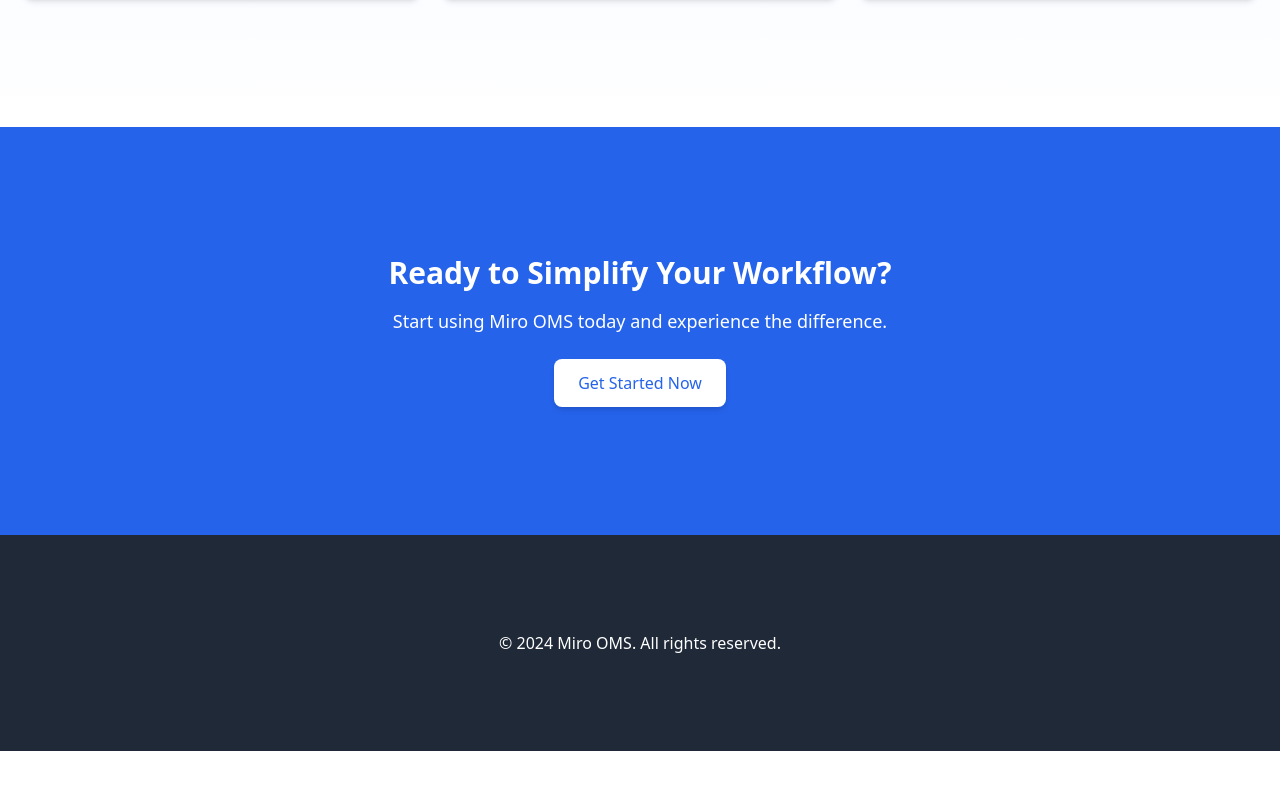
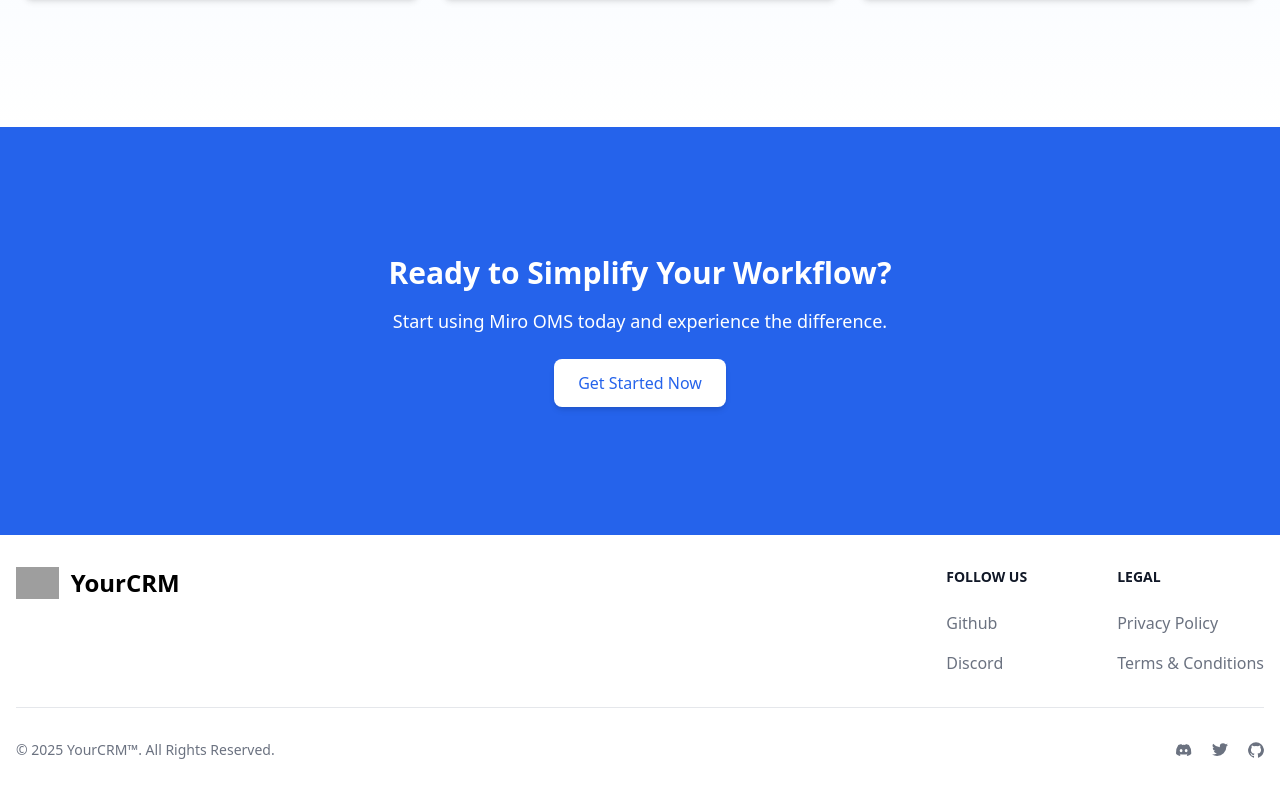
Before and after one commit to UmarBer/crm-oms, a React (Vite) app in the folder frontend/: page / in a window 1280 px wide. Shown: the part 845-1637 px from the top of the page. Before the commit the page ends 1596 px from the top, so only its background shows below. Built offline with nearby package versions, Linux system fonts and the light colour scheme; no server answers; grey boxes are pictures that could not be loaded.

Commit message:
create and add the footer component

```diff
--- a/frontend/src/App.jsx
+++ b/frontend/src/App.jsx
@@ -9,6 +9,7 @@
 import LandingPage from './Components/LandingPage';
 import Navbar from './Components/Navbar';
 import SignUpPage from './Components/SignUpPage';
+import Footer from './Components/Footer';
 import './App.css';
 
 function App() {
@@ -30,6 +31,7 @@
             <Route path="/signup" element={<SignUpPage />} />
           </Routes>
         </div>
+        <Footer />
       </Router>
     </div>
   );
--- a/frontend/src/Components/Footer.jsx
+++ b/frontend/src/Components/Footer.jsx
@@ -1,8 +1,125 @@
 function Footer() {
   return (
-    <footer className="bg-gray-800 text-white py-24 mt-0">
-      <div className="container mx-auto px-6 text-center">
-        <p>&copy; {new Date().getFullYear()} Miro OMS. All rights reserved.</p>
+    <footer className="bg-white dark:bg-gray-900">
+      <div className="mx-auto w-full max-w-screen-xl p-4 py-6 lg:py-8">
+        <div className="md:flex md:justify-between">
+          <div className="mb-6 md:mb-0">
+            <a href="https://flowbite.com/" className="flex items-center">
+              <img
+                src="https://flowbite.com/docs/images/logo.svg"
+                className="h-8 me-3"
+                alt="YourCRM Logo"
+              />
+              <span className="self-center text-2xl font-semibold whitespace-nowrap dark:text-white">
+                YourCRM
+              </span>
+            </a>
+          </div>
+          <div className="grid grid-cols-2 gap-8 sm:gap-6 sm:grid-cols-2">
+            <div>
+              <h2 className="mb-6 text-sm font-semibold text-gray-900 uppercase dark:text-white">
+                Follow us
+              </h2>
+              <ul className="text-gray-500 dark:text-gray-400 font-medium">
+                <li className="mb-4">
+                  <a
+                    href="https://github.com/UmarBer"
+                    className="hover:underline "
+                  >
+                    Github
+                  </a>
+                </li>
+                <li>
+                  <a href="https://discord.gg/" className="hover:underline">
+                    Discord
+                  </a>
+                </li>
+              </ul>
+            </div>
+            <div>
+              <h2 className="mb-6 text-sm font-semibold text-gray-900 uppercase dark:text-white">
+                Legal
+              </h2>
+              <ul className="text-gray-500 dark:text-gray-400 font-medium">
+                <li className="mb-4">
+                  <a href="#" className="hover:underline">
+                    Privacy Policy
+                  </a>
+                </li>
+                <li>
+                  <a href="#" className="hover:underline">
+                    Terms &amp; Conditions
+                  </a>
+                </li>
+              </ul>
+            </div>
+          </div>
+        </div>
+        <hr className="my-6 border-gray-200 sm:mx-auto dark:border-gray-700 lg:my-8" />
+        <div className="sm:flex sm:items-center sm:justify-between">
+          <span className="text-sm text-gray-500 sm:text-center dark:text-gray-400">
+            © 2025{' '}
+            <a href="https://yourCRM.com/" className="hover:underline">
+              YourCRM™
+            </a>
+            . All Rights Reserved.
+          </span>
+          <div className="flex mt-4 sm:justify-center sm:mt-0">
+            <a
+              href="#"
+              className="text-gray-500 hover:text-gray-900 dark:hover:text-white ms-5"
+            >
+              <svg
+                className="w-4 h-4"
+                aria-hidden="true"
+                xmlns="http://www.w3.org/2000/svg"
+                fill="currentColor"
+                viewBox="0 0 21 16"
+              >
+                <path d="M16.942 1.556a16.3 16.3 0 0 0-4.126-1.3 12.04 12.04 0 0 0-.529 1.1 15.175 15.175 0 0 0-4.573 0 11.585 11.585 0 0 0-.535-1.1 16.274 16.274 0 0 0-4.129 1.3A17.392 17.392 0 0 0 .182 13.218a15.785 15.785 0 0 0 4.963 2.521c.41-.564.773-1.16 1.084-1.785a10.63 10.63 0 0 1-1.706-.83c.143-.106.283-.217.418-.33a11.664 11.664 0 0 0 10.118 0c.137.113.277.224.418.33-.544.328-1.116.606-1.71.832a12.52 12.52 0 0 0 1.084 1.785 16.46 16.46 0 0 0 5.064-2.595 17.286 17.286 0 0 0-2.973-11.59ZM6.678 10.813a1.941 1.941 0 0 1-1.8-2.045 1.93 1.93 0 0 1 1.8-2.047 1.919 1.919 0 0 1 1.8 2.047 1.93 1.93 0 0 1-1.8 2.045Zm6.644 0a1.94 1.94 0 0 1-1.8-2.045 1.93 1.93 0 0 1 1.8-2.047 1.918 1.918 0 0 1 1.8 2.047 1.93 1.93 0 0 1-1.8 2.045Z" />
+              </svg>
+              <span className="sr-only">Discord community</span>
+            </a>
+            <a
+              href="#"
+              className="text-gray-500 hover:text-gray-900 dark:hover:text-white ms-5"
+            >
+              <svg
+                className="w-4 h-4"
+                aria-hidden="true"
+                xmlns="http://www.w3.org/2000/svg"
+                fill="currentColor"
+                viewBox="0 0 20 17"
+              >
+                <path
+                  fillRule="evenodd"
+                  d="M20 1.892a8.178 8.178 0 0 1-2.355.635 4.074 4.074 0 0 0 1.8-2.235 8.344 8.344 0 0 1-2.605.98A4.13 4.13 0 0 0 13.85 0a4.068 4.068 0 0 0-4.1 4.038 4 4 0 0 0 .105.919A11.705 11.705 0 0 1 1.4.734a4.006 4.006 0 0 0 1.268 5.392 4.165 4.165 0 0 1-1.859-.5v.05A4.057 4.057 0 0 0 4.1 9.635a4.19 4.19 0 0 1-1.856.07 4.108 4.108 0 0 0 3.831 2.807A8.36 8.36 0 0 1 0 14.184 11.732 11.732 0 0 0 6.291 16 11.502 11.502 0 0 0 17.964 4.5c0-.177 0-.35-.012-.523A8.143 8.143 0 0 0 20 1.892Z"
+                  clipRule="evenodd"
+                />
+              </svg>
+              <span className="sr-only">Twitter page</span>
+            </a>
+            <a
+              href="#"
+              className="text-gray-500 hover:text-gray-900 dark:hover:text-white ms-5"
+            >
+              <svg
+                className="w-4 h-4"
+                aria-hidden="true"
+                xmlns="http://www.w3.org/2000/svg"
+                fill="currentColor"
+                viewBox="0 0 20 20"
+              >
+                <path
+                  fillRule="evenodd"
+                  d="M10 .333A9.911 9.911 0 0 0 6.866 19.65c.5.092.678-.215.678-.477 0-.237-.01-1.017-.014-1.845-2.757.6-3.338-1.169-3.338-1.169a2.627 2.627 0 0 0-1.1-1.451c-.9-.615.07-.6.07-.6a2.084 2.084 0 0 1 1.518 1.021 2.11 2.11 0 0 0 2.884.823c.044-.503.268-.973.63-1.325-2.2-.25-4.516-1.1-4.516-4.9A3.832 3.832 0 0 1 4.7 7.068a3.56 3.56 0 0 1 .095-2.623s.832-.266 2.726 1.016a9.409 9.409 0 0 1 4.962 0c1.89-1.282 2.717-1.016 2.717-1.016.366.83.402 1.768.1 2.623a3.827 3.827 0 0 1 1.02 2.659c0 3.807-2.319 4.644-4.525 4.889a2.366 2.366 0 0 1 .673 1.834c0 1.326-.012 2.394-.012 2.72 0 .263.18.572.681.475A9.911 9.911 0 0 0 10 .333Z"
+                  clipRule="evenodd"
+                />
+              </svg>
+              <span className="sr-only">GitHub account</span>
+            </a>
+          </div>
+        </div>
       </div>
     </footer>
   );
--- a/frontend/src/Components/LandingPage.jsx
+++ b/frontend/src/Components/LandingPage.jsx
@@ -77,14 +77,6 @@
           </button>
         </section>
       </main>
-      {/* Footer */}
-      <footer className="bg-gray-800 text-white py-24 mt-0">
-        <div className="container mx-auto px-6 text-center">
-          <p>
-            &copy; {new Date().getFullYear()} Miro OMS. All rights reserved.
-          </p>
-        </div>
-      </footer>
     </div>
   );
 }
```
